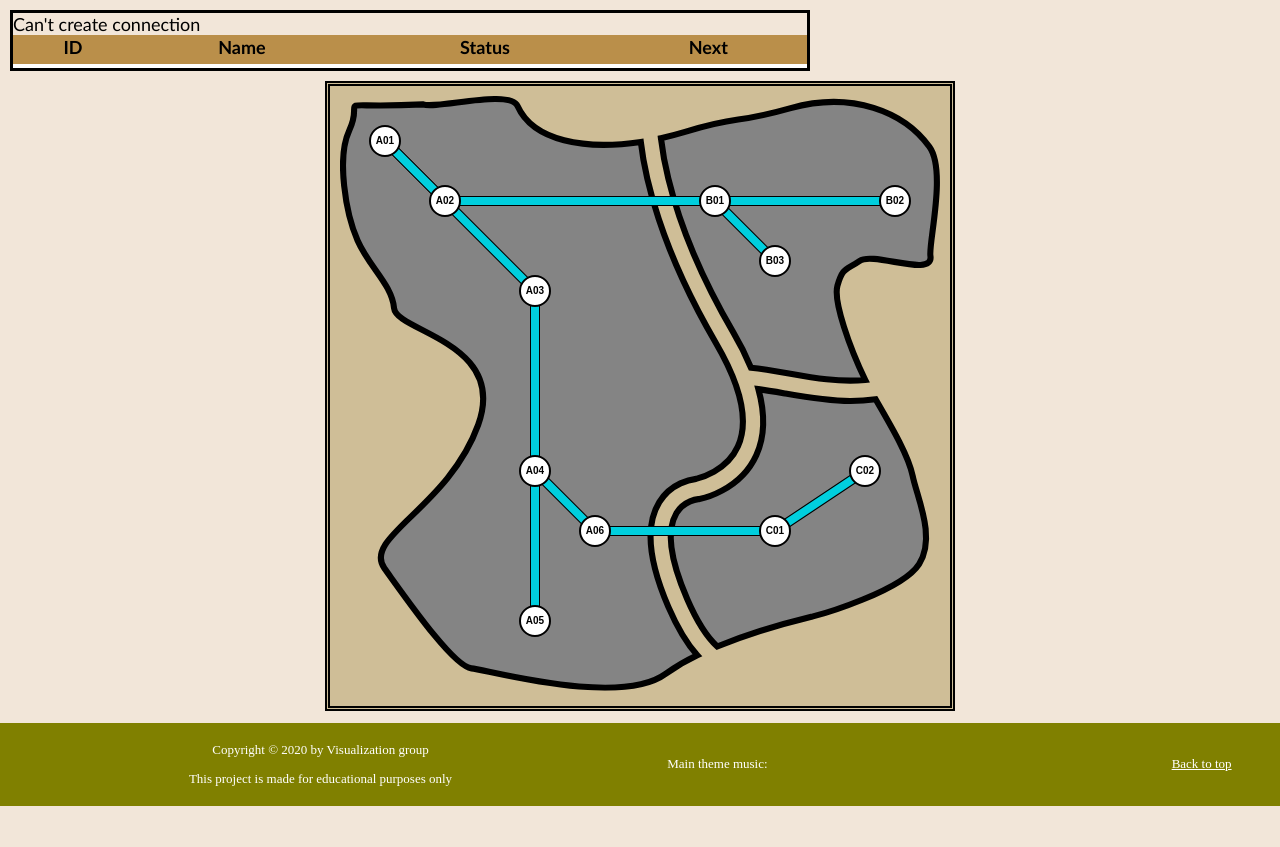
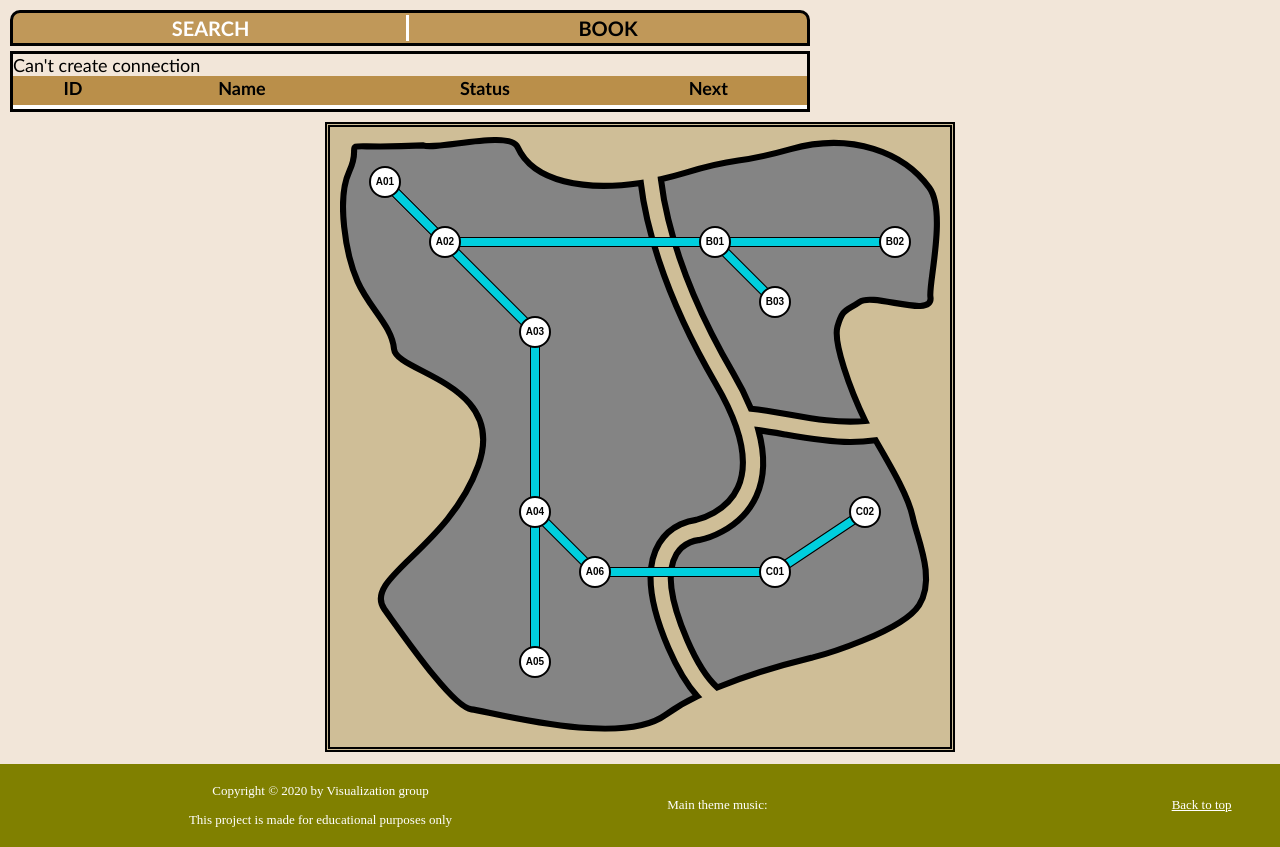
Before and after one commit to hoangpham12345/RailwayManagementSystem, a PHP site: page /booking.php in a window 1280 px wide. Shown: the part 149-996 px from the top of the page. Before the commit the page ends 955 px from the top, so only its background shows below. Run offline with PHP 8.4, Linux system fonts and the light colour scheme; data that the repository does not hold is empty; some libraries are stand-ins or nearby versions; grey boxes are pictures that could not be loaded.

Commit message:
Rearrange files and add search/book tab

```diff
--- a/admin.php
+++ b/admin.php
@@ -1,5 +1,5 @@
 <?php
-  require_once('authorize.php');
+  require_once('php/authorize.php');
 ?>
 
 <!DOCTYPE html>
@@ -8,7 +8,6 @@
     <meta http-equiv="Content-Type" charset="utf-8">
 		<title>Railway Management System</title>
 		<link rel="icon" href="images/icon.svg"></link>
-		<link rel="stylesheet" type="text/css" href="stylesheet/rms.css"></link>
     <link rel="stylesheet" type="text/css" href="stylesheet/admin.css"></link>
   </head>
   <body>
--- a/booking.php
+++ b/booking.php
@@ -1,11 +1,10 @@
-<?php require_once('connection_var.php'); ?>
+<?php require_once('php/connection_var.php'); ?>
 <!DOCTYPE html>
 <html>
 	<head>
 		<meta charset="utf-8">
 		<title>Railway Management System</title>
 		<link rel="icon" href="images/icon.svg"></link>
-		<link rel="stylesheet" type="text/css" href="stylesheet/rms.css"></link>
 		<link rel="stylesheet" type="text/css" href="stylesheet/booking.css"></link>
 		<script src="https://ajax.googleapis.com/ajax/libs/jquery/3.5.1/jquery.min.js"></script>
 		<script src="https://cdnjs.cloudflare.com/ajax/libs/p5.js/0.10.2/p5.js"></script>
@@ -18,6 +17,14 @@
     <?php require_once('header.php'); ?>
 
 		<div id="leftinfo">
+			<div id="usertab">
+				<table>
+					<tr>
+						<th class="selected">SEARCH</th>
+						<th>BOOK</th>
+					</tr>
+				</table>
+			</div>
 	    <div id="trainlist" class="listtable scrollpane">
 	  		<table>
 	        <tr>
--- a/connection_var.php
+++ /dev/null
@@ -1,12 +0,0 @@
-<?php
-  // for testing in local
-  // define('SERVER', 'localhost');
-  // define('USERNAME', 'root');
-  // define('PASSWORD', '');
-  // define('DATABASE', 'localdb');
-  //for using in Azure
-  define('SERVER', '127.0.0.1:51110');
-  define('USERNAME', 'azure');
-  define('PASSWORD', '6#vWHD_$');
-  define('DATABASE', 'localdb');
-?>
--- a/index.php
+++ b/index.php
@@ -4,7 +4,6 @@
 		<meta charset="utf-8">
 		<title>Railway Management System</title>
 		<link rel="icon" href="images/icon.svg"></link>
-		<link rel="stylesheet" type="text/css" href="stylesheet/rms.css"></link>
 		<link rel="stylesheet" type="text/css" href="stylesheet/index.css"></link>
 		<script src="https://ajax.googleapis.com/ajax/libs/jquery/3.5.1/jquery.min.js"></script>
 		<script src="https://cdnjs.cloudflare.com/ajax/libs/p5.js/0.10.2/p5.js"></script>
--- /dev/null
+++ b/php/connection_var.php
@@ -0,0 +1,20 @@
+<?php
+  // for testing in local
+  function local_var(){
+    define('SERVER', 'localhost');
+    define('USERNAME', 'root');
+    define('PASSWORD', '');
+    define('DATABASE', 'localdb');
+  }
+
+  //for using in Azure
+  function server_var(){
+    define('SERVER', '127.0.0.1:51110');
+    define('USERNAME', 'azure');
+    define('PASSWORD', '6#vWHD_$');
+    define('DATABASE', 'localdb');
+  }
+
+  // local_var();
+  server_var();
+?>
--- a/scripts/booking.js
+++ b/scripts/booking.js
@@ -20,7 +20,7 @@ function requestSchedule(trainID){
     return;
   }
 
-  let url = 'get_schedule.php?trainid=' + trainID;
+  let url = 'php/get_schedule.php?trainid=' + trainID;
   request.open("GET", url, true);
   request.onreadystatechange = updateSchedule;
   request.send(null);
--- a/stylesheet/admin.css
+++ b/stylesheet/admin.css
@@ -1,3 +1,5 @@
+@import url("rms.css");
+
 #query_panel {
   margin: auto;
   padding: 100px;
--- a/stylesheet/booking.css
+++ b/stylesheet/booking.css
@@ -1,3 +1,4 @@
+@import url("rms.css");
 
 canvas {
   background-color: rgb(207, 190, 151);
@@ -14,7 +15,6 @@ canvas {
 }
 
 .scrollpane {
-  max-height: 500px;
   overflow-y: auto;
 }
 
@@ -23,6 +23,33 @@ canvas {
   float: left;
   margin: 10px;
   width: 800px;
+}
+
+#usertab {
+  font-family: Candara;
+  font-size: 20px;
+  font-weight: bold;
+  color: black;
+  background: #c09859;
+  border: 3px solid black;
+  margin-bottom: 5px;
+  height: 30px;
+  border-radius: 10px 10px 0px 0px;
+}
+
+#usertab table {
+  margin: 0px;
+  text-align: center;
+  width: 100%;
+}
+
+#usertab table th:first-child {
+  border-right: 3px solid white;
+  width: 50%;
+}
+
+#usertab table th.selected {
+  color: white;
 }
 
 #schedule_traindesc {
@@ -39,7 +66,7 @@ canvas {
 }
 
 #schedule_traindesc table th {
-  padding: 20px;
+  padding: 5px 20px 5px 20px;
 }
 
 #schedule_traindesc table th img {
@@ -59,6 +86,7 @@ canvas {
   border: 3px solid black;
   font-family: "Trebuchet MS";
   font-size: 18px;
+  max-height: 500px;
 }
 
 .listtable table {
--- a/stylesheet/index.css
+++ b/stylesheet/index.css
@@ -1,3 +1,4 @@
+@import url("rms.css");
 
 .mySlides {
   display: none;
```
Also changed, not shown: about.php (line endings or trailing spaces), php/authorize.php (renamed from authorize.php), php/get_schedule.php (renamed from get_schedule.php), php/phpinfo.php (renamed from phpinfo.php), php/testconnect.php (renamed from testconnect.php).
